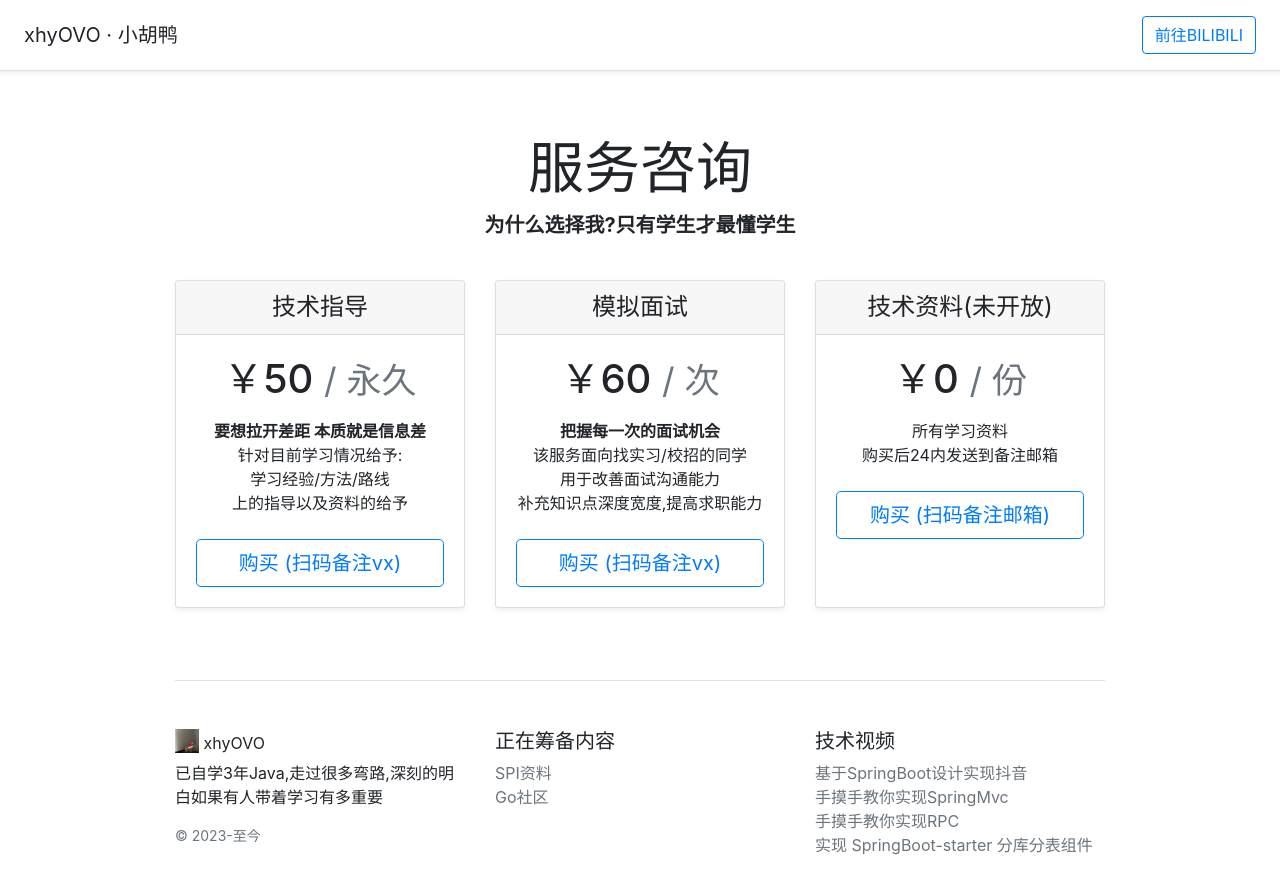
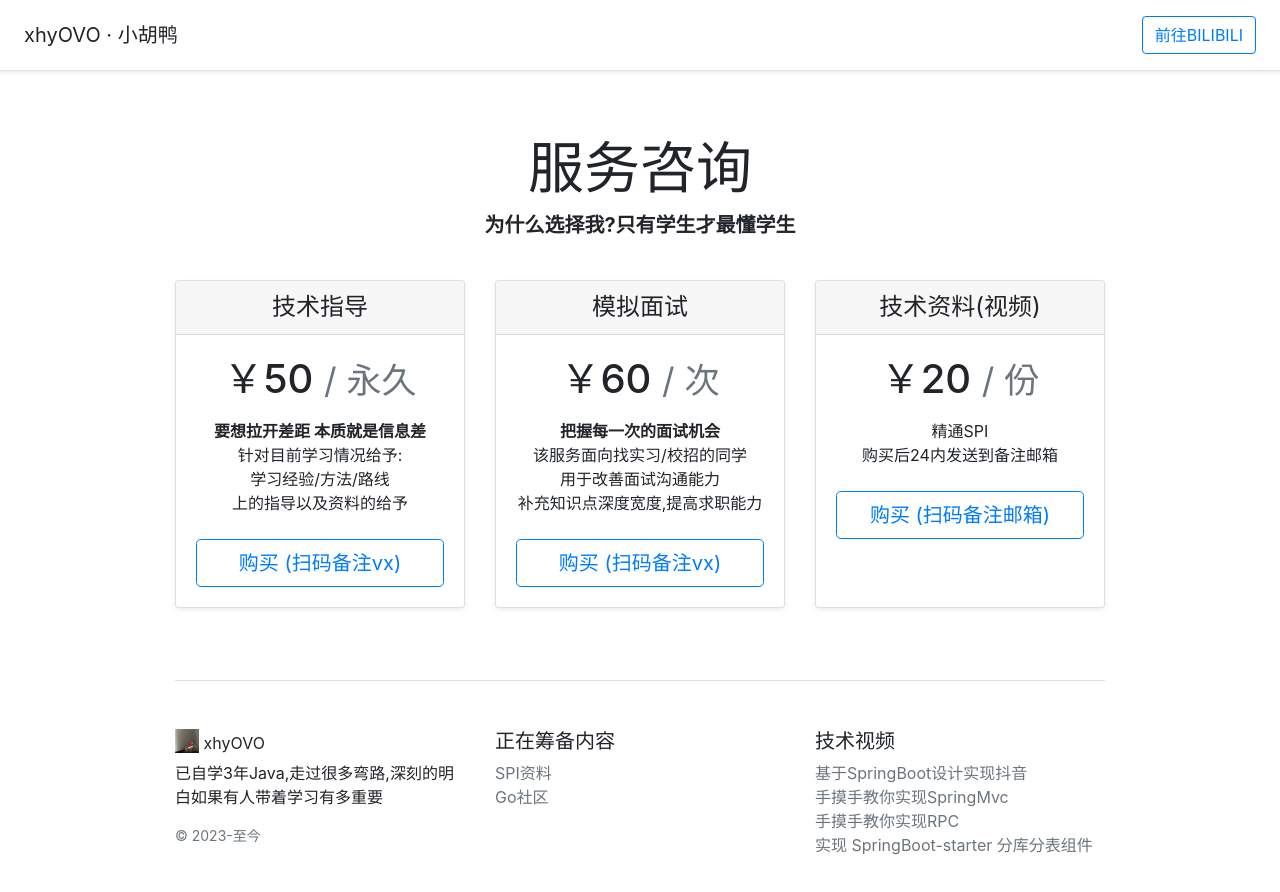
Before and after one commit to xhyqaq/xhyqaq.github.io, a plain HTML site: page index.html in a window 1280 px wide. Drawn offline with nearby package versions, Linux system fonts and the light colour scheme.

Commit message:
Update index.html

```diff
--- a/index.html
+++ b/index.html
@@ -89,12 +89,12 @@
       </div>
       <div class="card mb-4 shadow-sm">
         <div class="card-header">
-          <h4 class="my-0 font-weight-normal">技术资料(未开放)</h4>
+          <h4 class="my-0 font-weight-normal">技术资料(视频)</h4>
         </div>
         <div class="card-body">
-          <h1 class="card-title pricing-card-title">￥0 <small class="text-muted">/ 份</small></h1>
+          <h1 class="card-title pricing-card-title">￥20 <small class="text-muted">/ 份</small></h1>
           <ul class="list-unstyled mt-3 mb-4">
-            <li>所有学习资料</li>
+            <li>精通SPI</li>
             <li>购买后24内发送到备注邮箱</li>
           </ul>
           <button type="button" class="btn btn-lg btn-block btn-outline-primary" data-toggle="modal" data-target="#exampleModal">购买 (扫码备注邮箱)</button>
```
